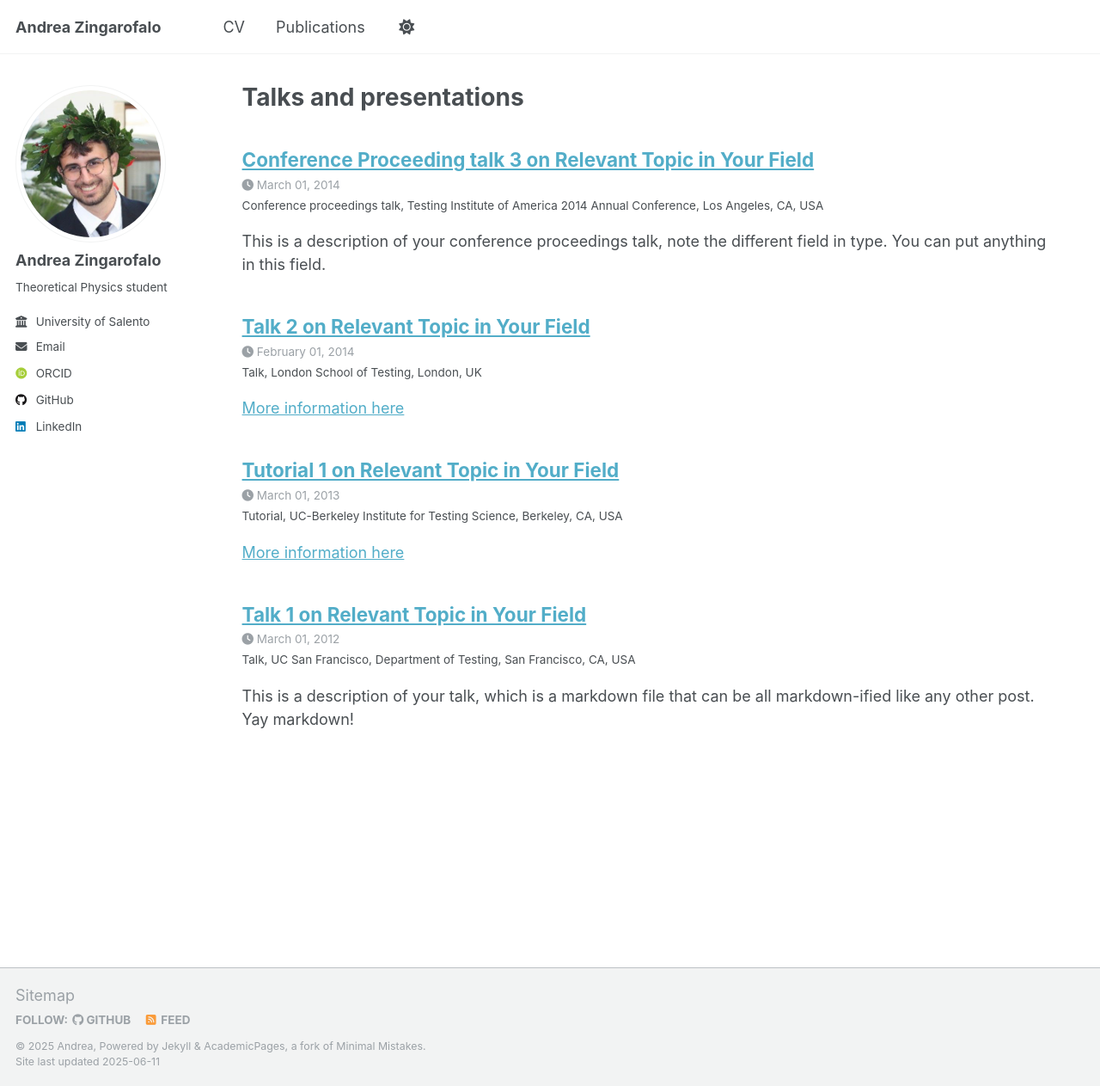
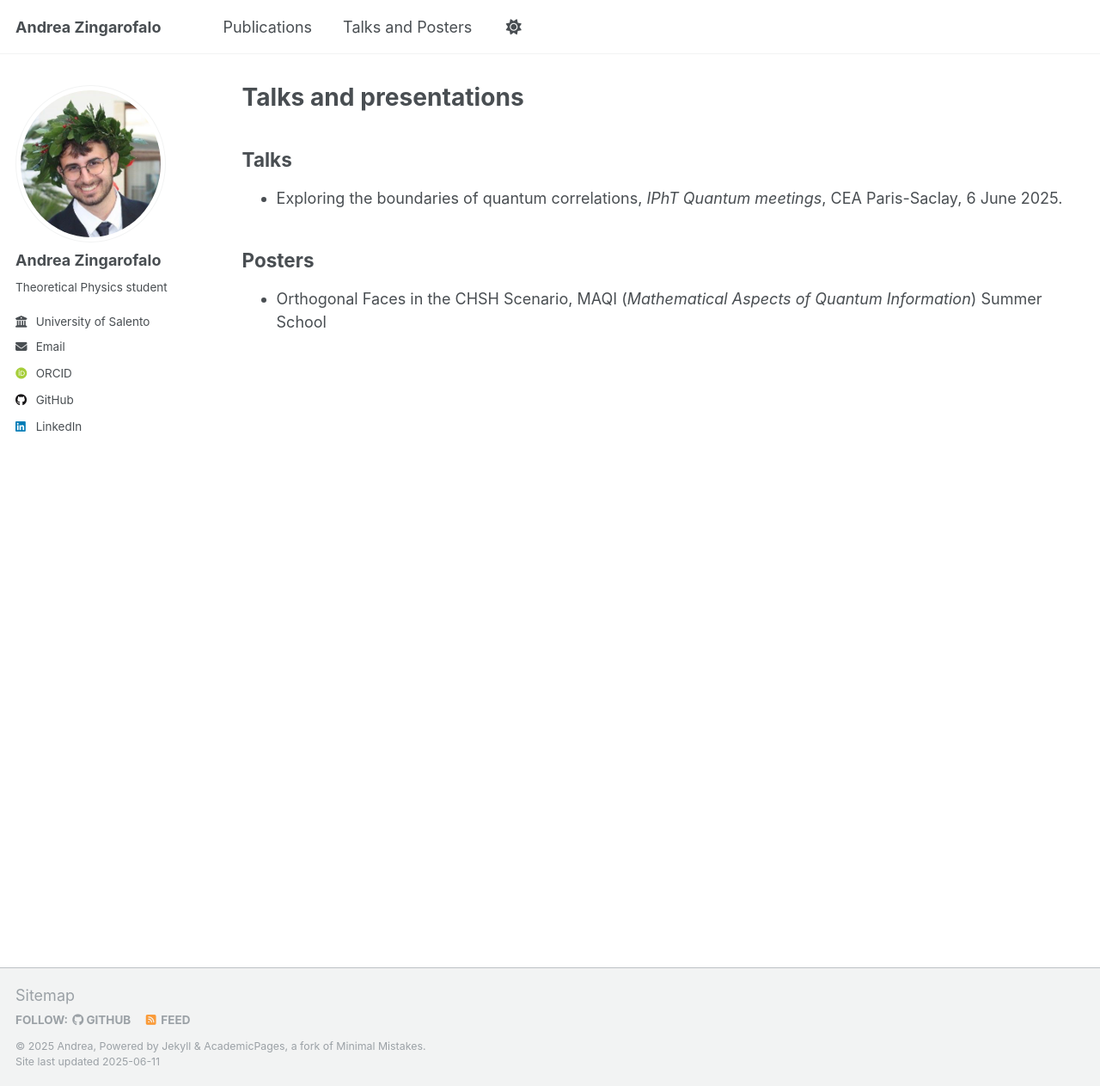
Before and after one commit to andreazingarofalo/andreazingarofalo.github.io, a Jekyll site: the page built from _pages/talks.md, in a window 1280 px wide and 1263 px high. Shown: the whole window at 86% size. Built offline with Jekyll 4.4.1, drawn with Linux system fonts in a browser that asks for light colours; some web fonts are replaced.

Commit message:
Updated Talks

```diff
--- a/_config.yml
+++ b/_config.yml
@@ -13,7 +13,7 @@ title                    : "Andrea Zingarofalo"
 title_separator          : "-"
 name                     : &name "Andrea"
 description              : &description "personal description"
-url                      : "https://andreazingarofalo.github.io" # the base hostname & protocol for your site e.g. "https://[your GitHub username].github.io"
+url                      : "https://andreazingarofalo.github.io"
 baseurl                  : "" # the subpath of your site, e.g. "/blog"
 repository               : "andreazingarofalo/andreazingarofalo.github.io"
 
--- a/_data/navigation.yml
+++ b/_data/navigation.yml
@@ -9,14 +9,14 @@
 
 main:
 
-  - title: "CV"
-    url: /cv/
+  #- title: "CV"
+    #url: /cv/
 
   - title: "Publications"
     url: /publications/
 
-  #- title: "Talks"
-    #url: /talks/
+  - title: "Talks and Posters"
+    url: /talks/
 
   #- title: "Teaching"
     #url: /teaching/
--- a/_pages/talks.html
+++ /dev/null
@@ -1,16 +0,0 @@
----
-layout: archive
-title: "Talks and presentations"
-permalink: /talks/
-author_profile: true
----
-
-{% if site.talkmap_link == true %}
-
-<p style="text-decoration:underline;"><a href="/talkmap.html">See a map of all the places I've given a talk!</a></p>
-
-{% endif %}
-
-{% for post in site.talks reversed %}
-  {% include archive-single-talk.html %}
-{% endfor %}
--- /dev/null
+++ b/_pages/talks.md
@@ -0,0 +1,14 @@
+---
+layout: archive
+title: "Talks and presentations"
+permalink: /talks/
+author_profile: true
+---
+
+## Talks
+
+- Exploring the boundaries of quantum correlations, *IPhT Quantum meetings*, CEA Paris-Saclay, 6 June 2025.
+
+## Posters
+
+- Orthogonal Faces in the CHSH Scenario, MAQI (*Mathematical Aspects of Quantum Information*) Summer School
```
Also changed, not shown: _pages/about.md (+4 -0 lines), _pages/talkmap.html (deleted, +0 -9 lines), 1 other file.
